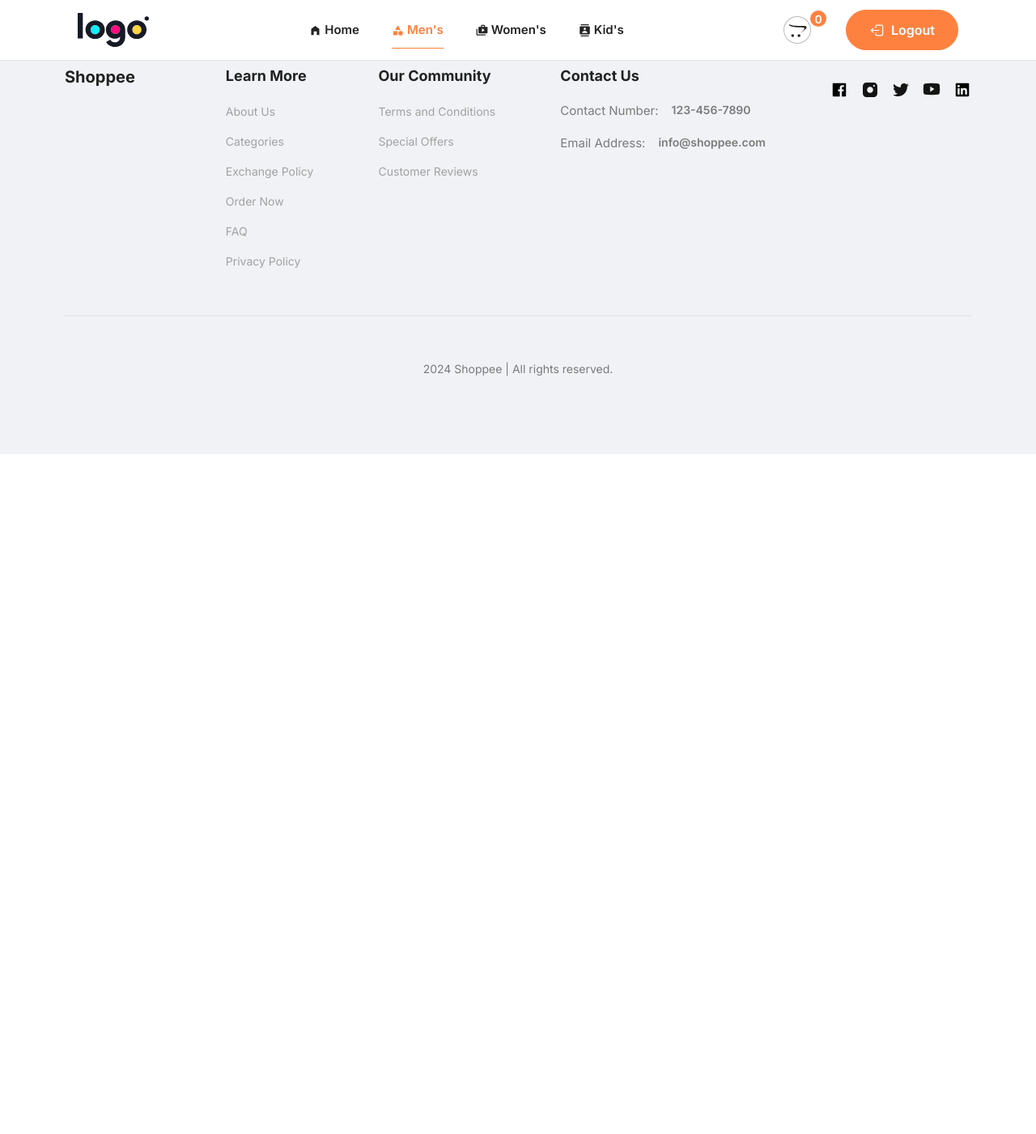
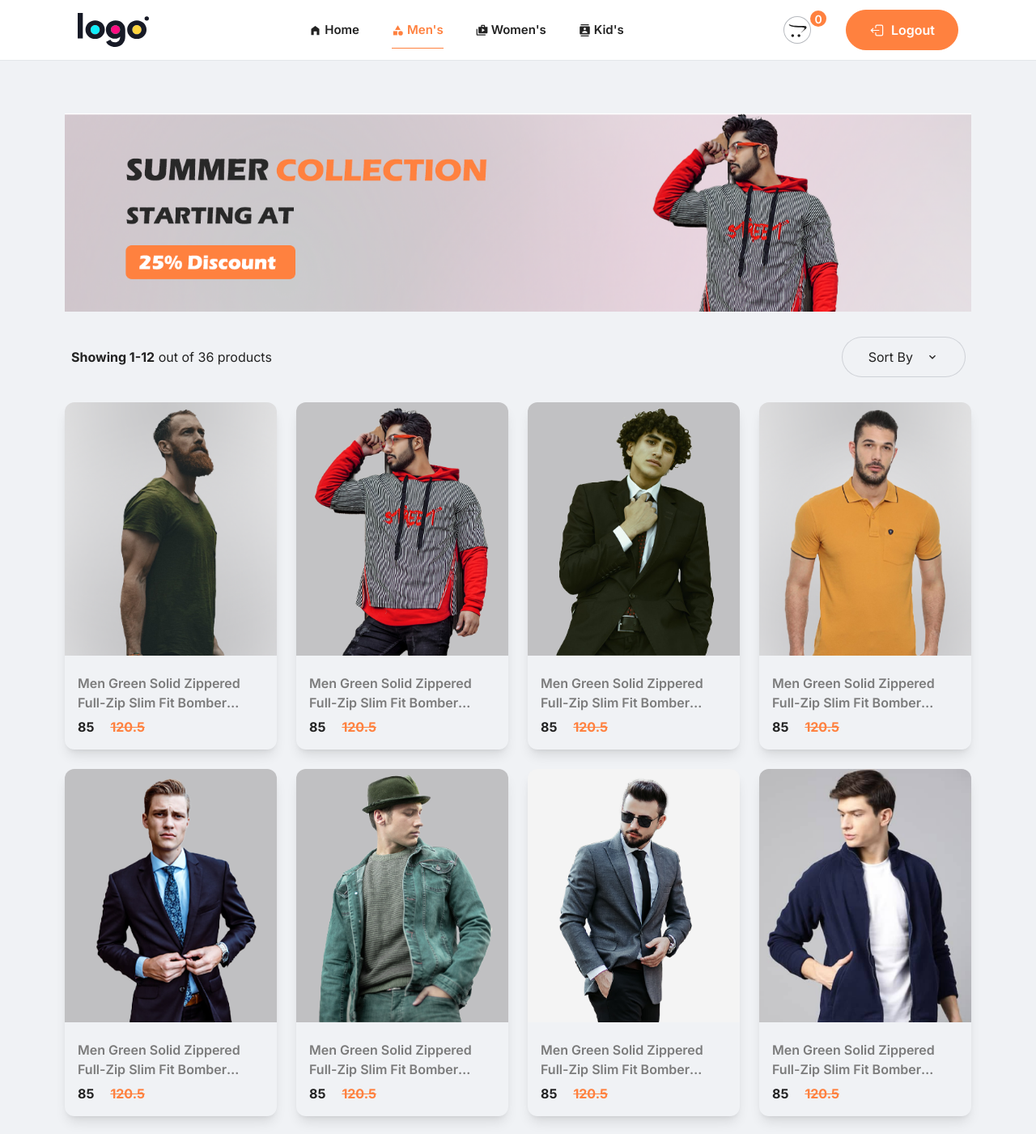
Before and after one commit to Tkavindi/Ecommerce-app, a React (Vite) app in the folder frontend/: page /men in a window 1280 px wide. Shown: the top 1401 px of the page at 81% size. Before the commit the page ends 800 px from the top, so only its background shows below. Built offline with nearby package versions, Linux system fonts and the light colour scheme.

Commit message:
Category.jsx Created

```diff
--- a/frontend/src/App.jsx
+++ b/frontend/src/App.jsx
@@ -7,9 +7,10 @@
 import Login from "./pages/Login";
 import Footer from "./components/Footer";
 // import images
-import bannermens from "./assets/bannermens.png"
-import bannerwomens from "./assets/bannerwomens.png"
-import bannerkids from "./assets/bannerkids.png"
+import bannermens from "./assets/bannermens.png";
+import bannerwomens from "./assets/bannerwomens.png";
+import bannerkids from "./assets/bannerkids.png";
+
 
 export default function App() {
   return (
@@ -18,11 +19,21 @@
         <Header />
         <Routes>
           <Route path="/" element={<Home />} />
-          <Route path="/men" element={<Category category="mens" banner={bannermens}/>}/>
-          <Route path="/women" element={<Category category="women" banner={bannerwomens}/>} />
-          <Route path="/kids" element={<Category category="kids" banner={bannerkids}/>} />
+          <Route
+            path="/men"
+            element={<Category category="men" banner={bannermens} />}
+          />
+          <Route
+            path="/women"
+            element={<Category category="women" banner={bannerwomens} />}
+          />
+          <Route
+            path="/kids"
+            element={<Category category="kid" banner={bannerkids} />}
+          />
           <Route path="/product" element={<Product />} />
-          <Route path="/product/:productId" element={<Product />} /> {/* Dynamic route for productId */}
+          <Route path="/product/:productId" element={<Product />} />{" "}
+          {/* Dynamic route for productId */}
           <Route path="/cart-page" element={<Cart />} />
           <Route path="/login" element={<Login />} />
         </Routes>
--- /dev/null
+++ b/frontend/src/Context/ShopContext.jsx
@@ -0,0 +1,17 @@
+import {createContext} from 'react';
+import all_product from "../assets/all_products"
+
+
+export const ShopContext = createContext(null);
+
+const ShopContextProvider = (props) => {
+    const contextValue = {all_product};
+
+    return(
+        <ShopContext.Provider value={contextValue}>
+            {props.children}
+        </ShopContext.Provider>
+    )
+}
+
+export default ShopContextProvider;
--- a/frontend/src/pages/Category.jsx
+++ b/frontend/src/pages/Category.jsx
@@ -1,11 +1,51 @@
-import React from 'react'
+import React from "react";
+import { MdOutlineKeyboardArrowDown } from "react-icons/md";
+import all_products from "../assets/all_products";
+import Item from "../components/Item";
 
-const Category = ({category, banner}) => {
+const Category = ({ category, banner }) => {
   return (
     <>
+      <section className="max_padd_container py-12 xl:py-28">
+        <div>
+          <div>
+            <img src={banner} alt="" className="block my-7 mx-auto" />
+          </div>
+          <div className="flexBetween my-8 mx-2">
+            <h5>
+              <span className="font-bold">Showing 1-12</span> out of 36 products
+            </h5>
+            <div
+              className="flexBetween max-sm:p-4 gap-x-4 px-8 py-3
+            rounded-5xl ring-1 ring-slate-900/15"
+            >
+              Sort By <MdOutlineKeyboardArrowDown />
+            </div>
+          </div>
+          {/* container */}
+          <div className="grid grid-cols-1 xs:grid-cols-2 md:grid-cols-3 xl:grid-cols-4 gap-6">
+            {all_products.map((item) => {
+              if (category === item.category) {
+                return (
+                  <Item
+                    key={item.id}
+                    id={item.id}
+                    image={item.image}
+                    name={item.name}
+                    new_price={item.new_price}
+                    old_price={item.old_price}
+                  />
+                );
+              }
+            })}
+          </div>
+          <div className="mt-16 text-center">
+            <button className="btn_dark_rounded">Load more</button>
+          </div>
+        </div>
+      </section>
+    </>
+  );
+};
 
-    </>
-  )
-}
-
-export default Category
+export default Category;
--- a/frontend/src/pages/Home.jsx
+++ b/frontend/src/pages/Home.jsx
@@ -4,6 +4,7 @@
 import Offer from '../components/Offer'
 import NewCollections from '../components/NewCollections'
 import NewsLetter from '../components/NewsLetter'
+
 
 const Home = () => {
   return (
```
